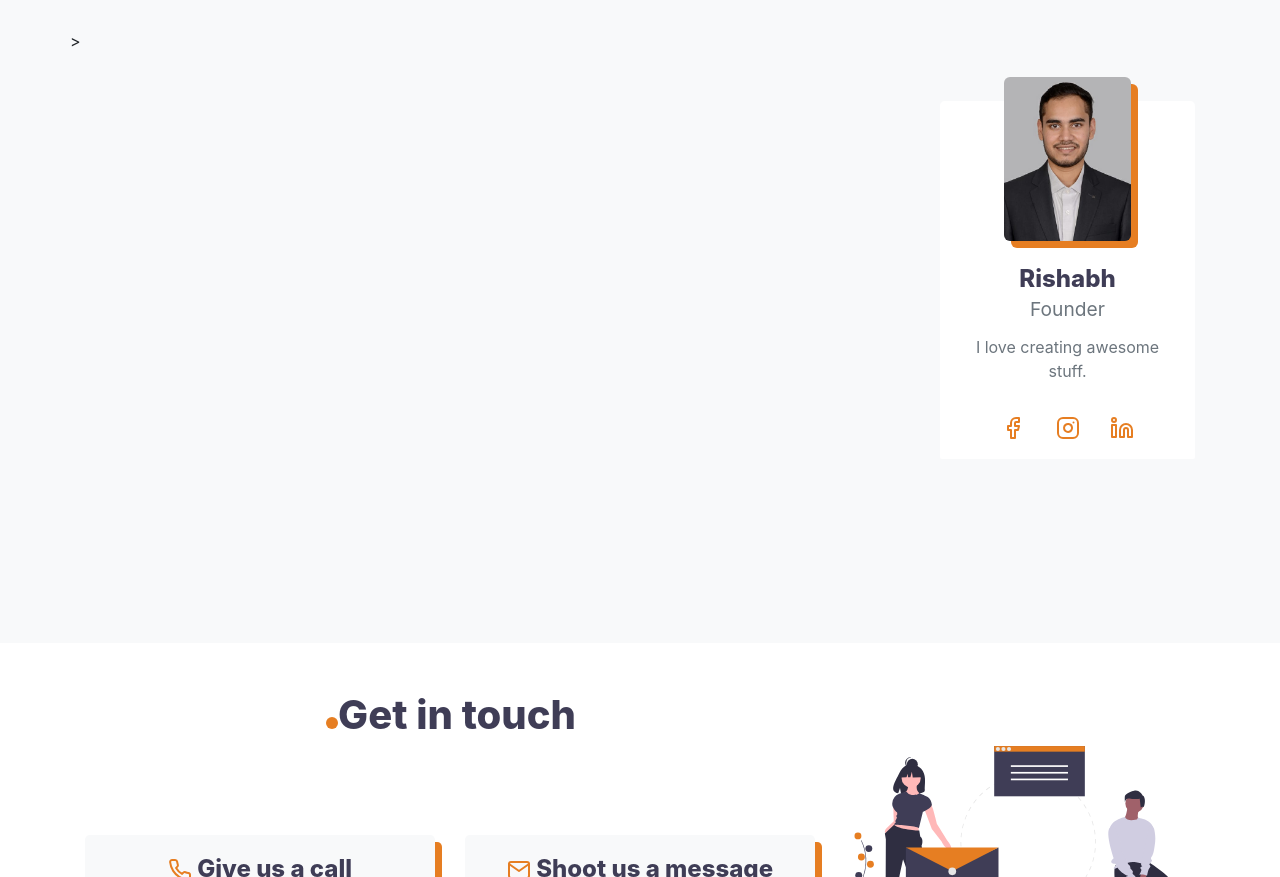
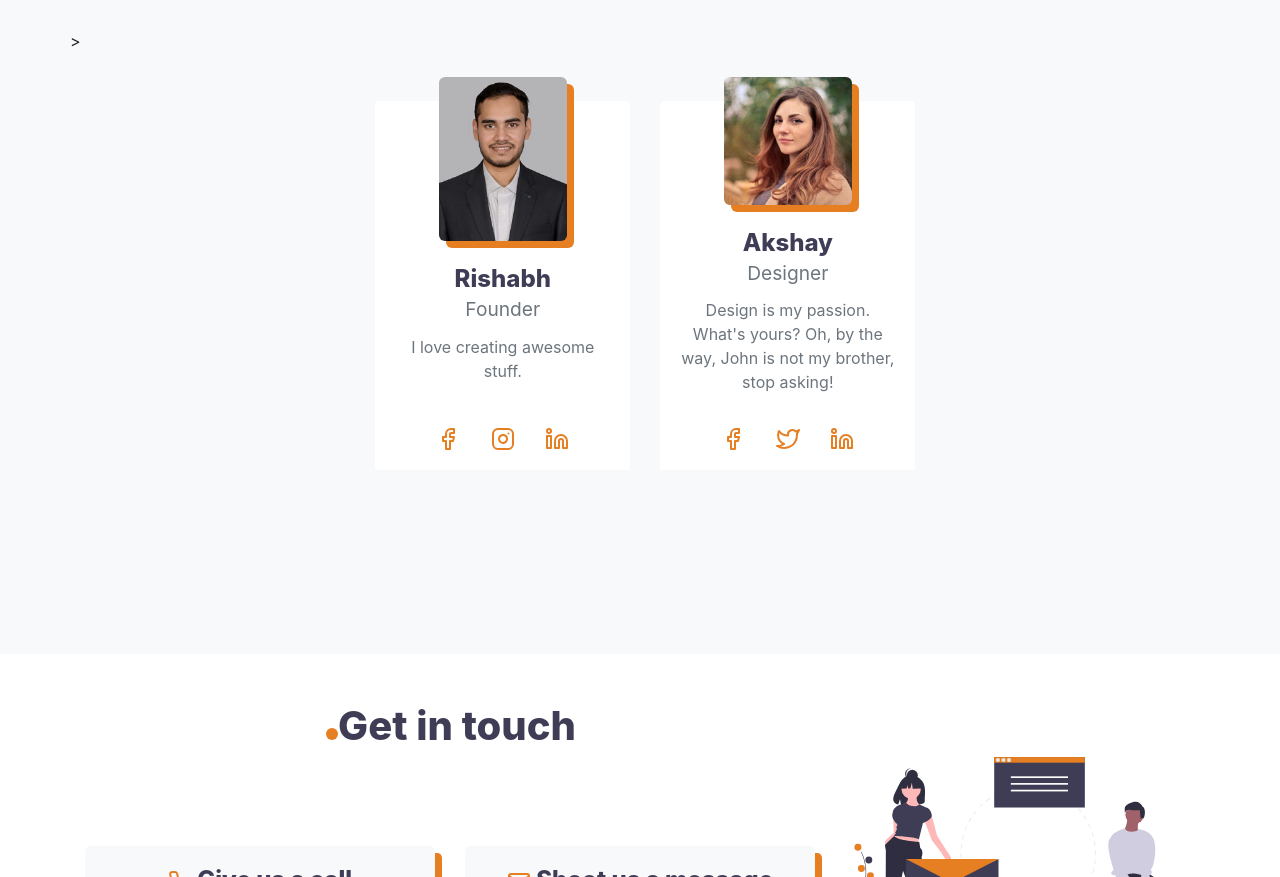
Before and after one commit to cheesemate/cheesemate.github.io, a plain HTML site: page index.html in a window 1280 px wide. Shown: the part 2499-3376 px from the top of the page. Drawn offline with Linux system fonts and the light colour scheme; a web font is replaced by a local one.

Commit message:
Update index.html

```diff
--- a/index.html
+++ b/index.html
@@ -223,7 +223,29 @@
 						</div>
 					</div>
 				</div> <!-- /end of column -->
-
+<div class="col-md-4 col-lg-3 mr-auto mt-5">
+					<div class="card border-0 rounded-lg mt-4 h-100">
+						<div class="card-img-top w-50 mx-auto backdrop mt-n4">
+							<img src="img/demo-person-2.jpg" alt="" class="img-fluid">
+						</div>
+						<div class="card-body pt-3 pb-0">
+							<h4 class="card-title mt-2">
+								Akshay
+								<br><small class="text-muted">Designer</small>
+							</h4>
+							<p class="card-text">
+								<span class="text-muted">
+									Design is my passion. What's yours? Oh, by the way, John is not my brother, stop asking!
+								</span>
+							</p>
+						</div>
+						<div class="card-footer border-0 bg-white pt-0">
+							<a href="#" class="btn btn-link"><i data-feather="facebook"><span class="sr-only">Facebook</span></i></a>
+							<a href="#" class="btn btn-link"><i data-feather="twitter"><span class="sr-only">Twitter</span></i></a>
+							<a href="#" class="btn btn-link"><i data-feather="linkedin"><span class="sr-only">LinkedIn</span></i></a>
+						</div>
+					</div>
+				</div> <!-- /end of column -->
 
 
 			</div> <!-- /end of row -->
```
